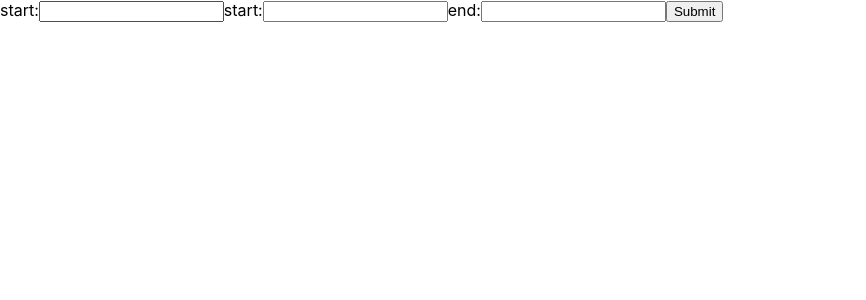
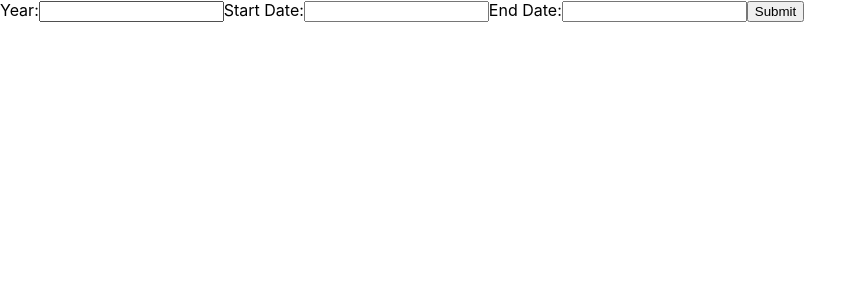
Before and after one commit to SammyCui/metal-price-frontend, a React (Create React App) app: page / in a window 1280 px wide. Shown: the top 300 px of the page, without its empty margins (0-866 px from the left). Built offline with nearby package versions, Linux system fonts and the light colour scheme.

Commit message:
Update App.js

```diff
--- a/src/App.js
+++ b/src/App.js
@@ -158,7 +158,7 @@ export default class App extends React.Component {
       <div>
         <form onSubmit = {this.handleSubmit}>
           <label>
-            start:
+            Year:
             <input
               name="year"
               type="text"
@@ -166,7 +166,7 @@ export default class App extends React.Component {
               onChange={this.handleChange} />
           </label>
           <label>
-            start:
+            Start Date:
             <input
               name="from_dtime"
               type="text"
@@ -174,7 +174,7 @@ export default class App extends React.Component {
               onChange={this.handleChange} />
           </label>
           <label>
-            end:
+            End Date:
             <input
               name="to_dtime"
               type="text"
```
